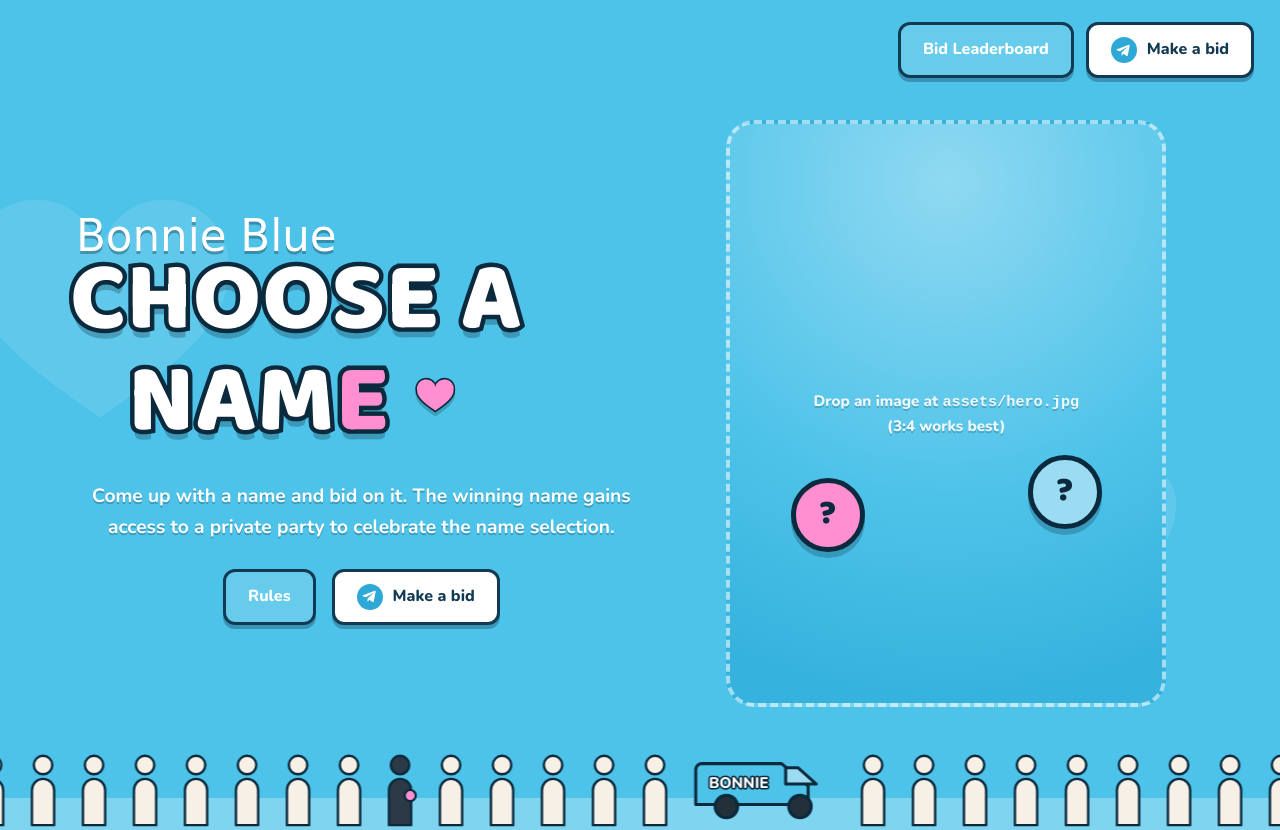
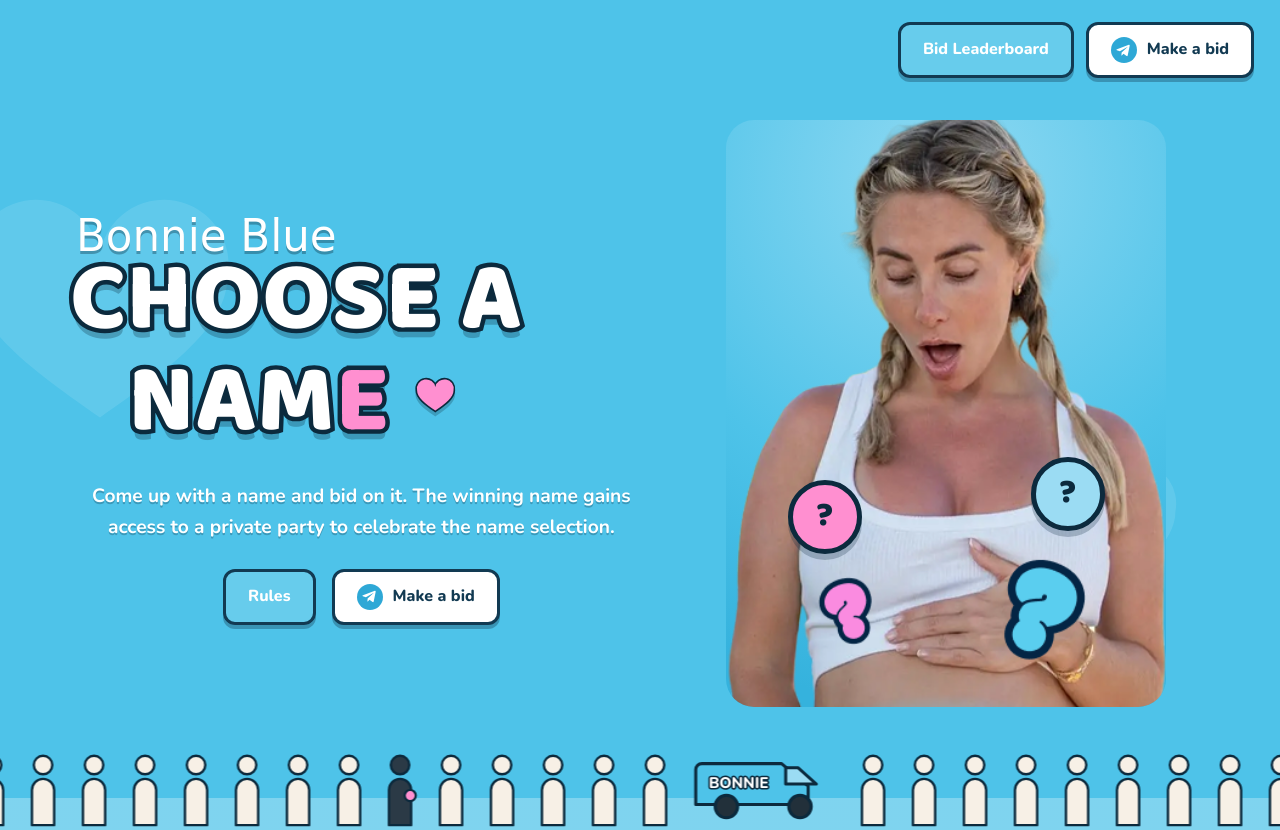
Before and after one commit to gustavemrich/bb, a plain HTML site: page index.html in a window 1280 px wide. Shown: the top 830 px of the page. Drawn offline with nearby package versions, Linux system fonts and the light colour scheme; a web font is replaced by a local one.

Commit message:
Use committed hero image, fix placeholder latch
- Hero loads assets/bonnie.png (362x568, committed to the repo) rather
  than hotlinking an external URL.
- The placeholder fallback now listens for 'load' as well as 'error'.
  Previously the is-empty class was one-way: once a failed load hid the
  <img> via CSS, a later successful load (a retry, or a swapped src)
  stayed hidden behind the placeholder.
- Framing uses object-position 50% 12% so the crop favours the top of a
  portrait image.

Co-Authored-By: Claude Opus 5 <noreply@anthropic.com>
Claude-Session: https://claude.ai/code/session_01K9tS1XPKjDZ63pxWdtNGpZ

```diff
--- a/index.html
+++ b/index.html
@@ -120,7 +120,8 @@ header{
 }
 .hero-art .frame.is-empty .ph{display:block}
 .hero-art .frame.is-empty img{display:none}
-.hero-art img{width:100%;height:100%;object-fit:cover;position:absolute;inset:0}
+.hero-art img{width:100%;height:100%;object-fit:cover;object-position:50% 12%;
+  position:absolute;inset:0}
 .qmark{
   position:absolute;width:74px;height:74px;border-radius:50%;
   display:grid;place-items:center;border:5px solid var(--ink-deep);
@@ -316,8 +317,8 @@ footer .fine{opacity:.8;font-weight:600;max-width:560px;margin:10px auto 0;font-
     <!-- Swap the .frame contents for <img src="hero.jpg" alt="..."> when you have art -->
     <div class="hero-art">
       <div class="frame" id="heroFrame">
-        <img id="heroImg" src="assets/hero.jpg" alt="Bonnie Blue" />
-        <p class="ph">Drop an image at <code>assets/hero.jpg</code><br />(3:4 works best)</p>
+        <img id="heroImg" src="assets/bonnie.png" alt="Bonnie Blue" />
+        <p class="ph">Hero image unavailable<br />(expected at <code>assets/bonnie.png</code>)</p>
         <div class="qmark qmark--pink" aria-hidden="true">?</div>
         <div class="qmark qmark--blue" aria-hidden="true">?</div>
       </div>
@@ -465,9 +466,13 @@ document.getElementById('yr').textContent = new Date().getFullYear();
 /* ---- hero image: fall back to the dashed placeholder if assets/hero.jpg is absent ---- */
 const heroFrame = document.getElementById('heroFrame');
 const heroImg = document.getElementById('heroImg');
-const markEmpty = () => heroFrame.classList.add('is-empty');
-if (heroImg.complete) { if (!heroImg.naturalWidth) markEmpty(); }
-else { heroImg.addEventListener('error', markEmpty); }
+const setEmpty = (empty) => heroFrame.classList.toggle('is-empty', empty);
+
+// Both directions, so a later successful load (a retry, or a swapped src)
+// clears the placeholder instead of staying hidden behind it.
+heroImg.addEventListener('load', () => setEmpty(false));
+heroImg.addEventListener('error', () => setEmpty(true));
+if (heroImg.complete) setEmpty(!heroImg.naturalWidth);
 
 for (const a of document.querySelectorAll('[data-bid]')) {
   a.setAttribute('href', BID_URL);
```
Also changed, not shown: 2 other files.
